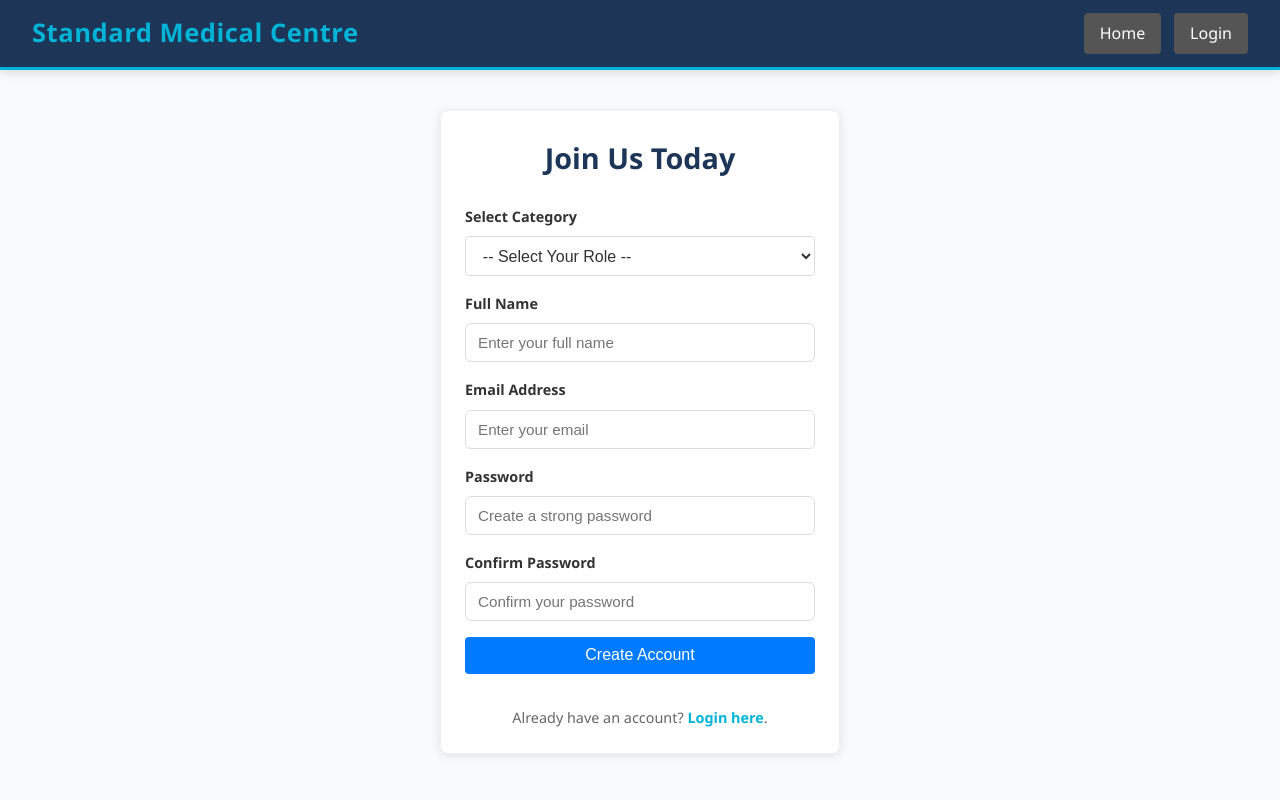
After one commit to CS-LTU/com7033-assignment-Mbabah251, a Flask app: template templates/signup.html in a window 1280 px wide. The commit adds this page. Run offline with Flask 3, Linux system fonts and the light colour scheme; the template is opened without the code that fills it, so the values that code supplies are empty.

Commit message:
Add core HTML templates and update base layout

```diff
--- a/templates/base.html
+++ b/templates/base.html
@@ -4,15 +4,17 @@
     <meta charset="UTF-8">
     <meta name="viewport" content="width=device-width, initial-scale=1.0">
 
-    <!-- CSS -->
+    <!-- Link to the main stylesheet stored in the static folder -->
     <link href="{{ url_for('static', filename='css/style.css') }}" rel="stylesheet" />
 
+    <!-- Page title; child templates can override this block -->
     <title>{% block title %}M-Med | Standard Medical Centre{% endblock %}</title>
 
 </head>
 
 <body>
 
+    <!-- Main content area; individual pages will inject their content here -->
     <main>
         {% block content %}{% endblock %}
     </main>
--- /dev/null
+++ b/templates/signup.html
@@ -0,0 +1,97 @@
+{% extends "base.html" %}
+{% block title %}Join Us Today{% endblock %}
+
+{% block content %}
+
+<!-- Top navigation bar for the signup page -->
+<nav class="navbar">
+  <div class="logo">Standard Medical Centre</div>
+
+  <!-- Basic navigation links for quick access -->
+  <div class="nav-links">
+    <a href="{{ url_for('home') }}">Home</a>
+    <a href="{{ url_for('login') }}">Login</a>
+  </div>
+</nav>
+
+<!-- Wrapper for the authentication layout -->
+<div class="auth-container">
+
+  <!-- Signup form; sends data to the signup route -->
+  <form class="auth-form" method="POST" action="{{ url_for('signup') }}">
+    <h2>Join Us Today</h2>
+
+    <!-- User role/category selection -->
+    <div class="form-group">
+      <label for="category">Select Category</label>
+      <!-- These values MUST match the roles stored in your database -->
+      <select id="category" name="category" required>
+        <option value="">-- Select Your Role --</option>
+        <option value="Admin">Doctor </option>
+        <option value="Nurse">Nurse </option>
+        <option value="Patient">Patient </option>
+      </select>
+    </div>
+
+    <!-- Full name field -->
+    <div class="form-group">
+      <label for="fullname">Full Name</label>
+      <input
+        type="text"
+        id="fullname"
+        name="fullname"
+        placeholder="Enter your full name"
+        required
+      />
+    </div>
+
+    <!-- Email field -->
+    <div class="form-group">
+      <label for="email">Email Address</label>
+      <input
+        type="email"
+        id="email"
+        name="email"
+        placeholder="Enter your email"
+        required
+      />
+    </div>
+
+    <!-- Password field -->
+    <div class="form-group">
+      <label for="password">Password</label>
+      <input
+        type="password"
+        id="password"
+        name="password"
+        placeholder="Create a strong password"
+        required
+      />
+    </div>
+
+    <!-- Confirm password field -->
+    <div class="form-group">
+      <label for="confirmPassword">Confirm Password</label>
+      <input
+        type="password"
+        id="confirmPassword"
+        name="confirmPassword"
+        placeholder="Confirm your password"
+        required
+      />
+    </div>
+
+    <!-- Submit button for creating the account -->
+    <button type="submit" class="auth-button">Create Account</button>
+
+    <!-- Redirect link for users who already have an account -->
+    <div class="auth-link">
+      <p>Already have an account?
+        <a href="{{ url_for('login') }}">Login here</a>.
+      </p>
+    </div>
+  </form>
+
+</div>
+
+{% endblock %}
```
Also changed, not shown: templates/home.html (+32 -6 lines), templates/layout.html (added, +45 -0 lines), templates/login.html (added, +51 -0 lines).
